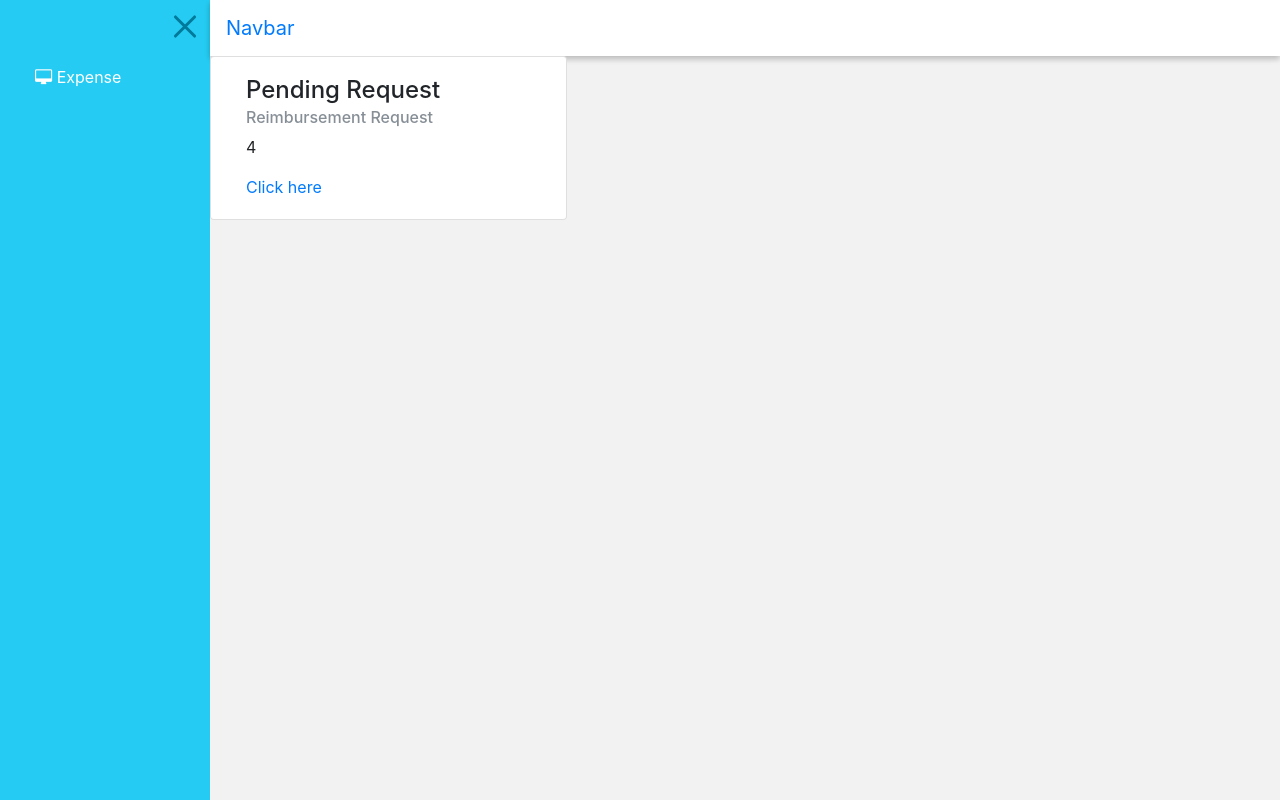
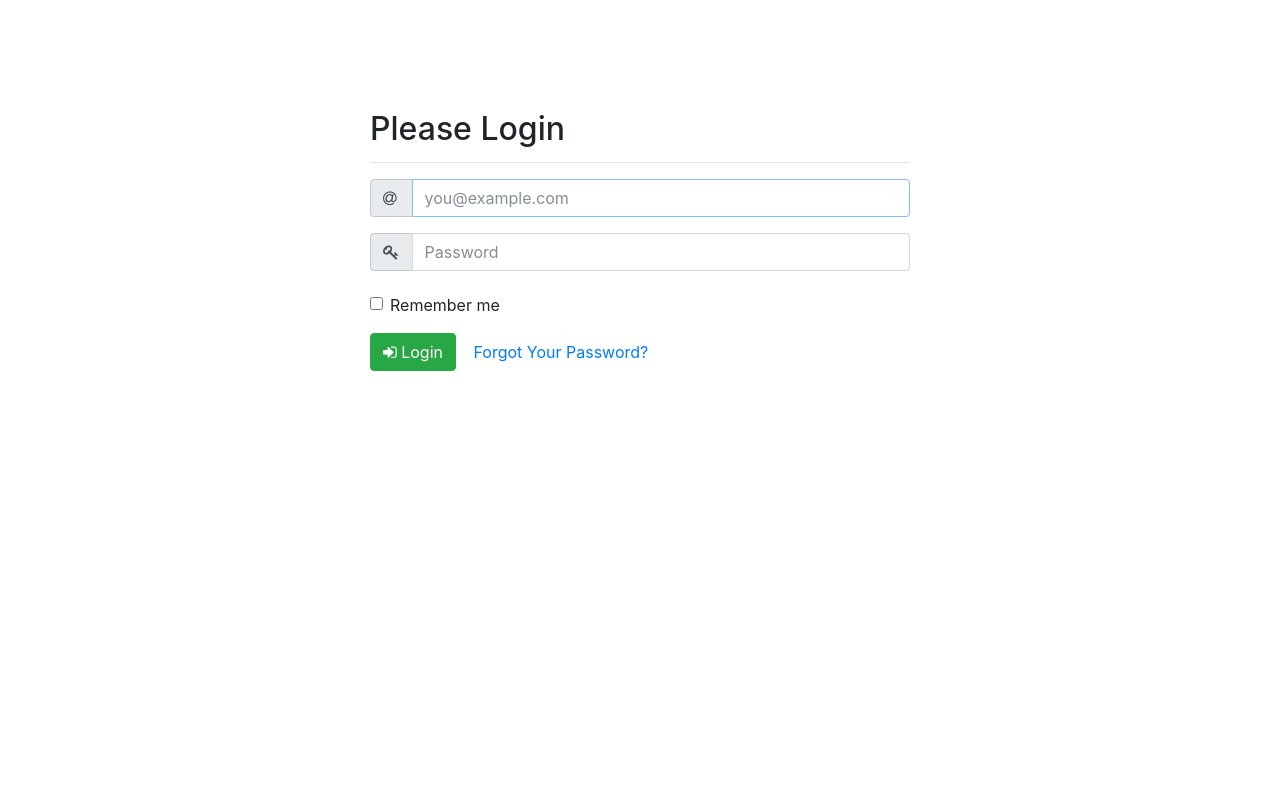
Before and after one commit to Jcarnecer/expense, a CodeIgniter app: page /expense/ in a window 1280 px wide. Run offline with CodeIgniter, Linux system fonts and the light colour scheme; data comes from the database, SQL or seed files in the repository; some libraries are stand-ins or nearby versions.

Commit message:
login form

```diff
--- /dev/null
+++ b/application/config/form_validation.php
@@ -0,0 +1,43 @@
+<?php
+defined('BASEPATH') OR exit('No direct script access allowed');
+$config =
+[
+    'login_validate'
+    =>	[
+            [
+                'field'		=> 	'email',
+                'label'   	=> 	'Email address',
+                'rules'   	=> 	'required|valid_email'
+            ],
+
+            [
+                'field'		=> 	'password',
+                'label'   	=> 	'Password',
+                'rules'  	=> 	'required',
+            ],
+        ],
+
+    'reg_validate'
+    =>	[
+            [
+                'field'		=> 	'email',
+                'label'   	=> 	'Email address',
+                'rules'   	=> 	'required|valid_email|is_unique[users.email]',
+                'errors'    => [
+                                    'is_unique' => '%s already taken.'
+                                ]
+            ],
+
+            [
+                'field'		=> 	'firstname',
+                'label'   	=> 	'First name',
+                'rules'   	=> 	'required'
+            ],
+
+            [
+                'field'		=> 	'lastname',
+                'label'   	=> 	'Last name',
+                'rules'  	=> 	'required',
+            ],
+        ],
+];
--- a/application/config/routes.php
+++ b/application/config/routes.php
@@ -53,6 +53,10 @@ $route['reimbursement'] = 'expense/reimbursement';
 $route['request']   ='expense/request';
 $route['classification']    ='expense/classification';
 
-$route['default_controller'] = 'dashboard';
+//login controller
+$route['auth/login'] = 'login/auth';
+
+
+$route['default_controller'] = 'login';
 $route['404_override'] = '';
 $route['translate_uri_dashes'] = FALSE;
--- /dev/null
+++ b/application/controllers/Login.php
@@ -0,0 +1,57 @@
+<?php
+defined('BASEPATH') OR exit('No direct script access allowed');
+
+class Login extends MY_Controller {
+
+    public function index() {
+        parent::loginpage('login/index',
+            [
+                'title' => 'Login',
+            ]
+        );
+    }
+
+    public function auth() {
+
+                if($this->form_validation->run('login_validate') == FALSE) {
+                    echo json_encode(validation_errors());
+                } else {
+                    $email = clean_data($this->input->post('email'));
+                    $password = clean_data($this->input->post('password'));
+                    $where = array('email'=>$email);
+                    $get_user = $this->Crud_model->fetch_tag_row('*','users',$where);
+
+                    if($get_user) {
+                        $check_password = $get_user->password;
+                        if(password_verify($password,$check_password)) {
+
+                            if($get_user->status == 1) {
+                                $user_session = [
+                                    'id'        => $get_user->id,
+                                    'email'     => $get_user->email,
+                                    'firstname' => $get_user->firstname,
+                                    'lastname'  => $get_user->lastname,
+                                    'profile_picture'   => $get_user->profile_picture,
+                                ];
+                                $this->session->set_userdata('user_logged_in',$user_session);
+                                echo json_encode("success");
+                            }elseif($get_user->status == 0){
+                                echo json_encode("Your account is inactive. Contact our human resource department regarding this problem.");
+                            }
+
+                        }else {
+
+                            echo json_encode("Invalid Credentials");
+                        }
+
+                    }else{
+                        echo json_encode("Invalid Credentials");
+                    }
+                }
+            }
+
+            public function logout() {
+                $this->session->sess_destroy();
+                redirect('');
+            }
+}
--- a/application/core/MY_Controller.php
+++ b/application/core/MY_Controller.php
@@ -1,17 +1,29 @@
 <?php
 class MY_Controller	extends CI_Controller
 {
-
-
 	function __construct() {
 
 		parent::__construct();
 		$this->load->helper('encryption_helper');
+		$this->load->library('user');
 		$this->load->model('Crud_model');
 
+	}
+
+	private function no_session() {
+        if(!$this->session->userdata('user_logged_in')) {
+            redirect('login');
+        }
+    }
+
+    private function with_session() {
+    	if($this->session->userdata('user_logged_in')) {
+            redirect('dashboard');
+        }
     }
 
 	function mainpage($location,$data=array()) {
+		$this->no_session();
 		$this->load->view('include/header',$data);
 		$this->load->view('include/sidebar');
 		$this->load->view('include/topbar');
@@ -19,4 +31,13 @@ class MY_Controller	extends CI_Controller
 		$this->load->view('include/footer');
 	}
 
+	function loginpage($location,$data=array()) {
+		$this->with_session();
+		// $this->load->view('include/header',$data);
+		// $this->load->view('include/sidebar');
+		// $this->load->view('include/topbar');
+		$this->load->view($location,$data);
+		// $this->load->view('include/footer');
+	}
+
 }
--- /dev/null
+++ b/application/libraries/User.php
@@ -0,0 +1,23 @@
+<?php
+if (!defined('BASEPATH')) exit('No direct access allowed');
+
+class User {
+
+	protected $CI;
+
+    public function __construct() {
+        $this->CI =& get_instance();
+        $this->CI->load->model('Crud_model');
+    }
+
+    public function info($col) {
+        $sess = $this->CI->session->userdata('user_logged_in');
+        $where = [ 'id' => $sess['id'] ];
+        $userinfo = $this->CI->Crud_model->fetch_tag_row('*','users',$where);
+        if(!$userinfo == NULL) {
+            return $userinfo->$col;
+        }else{
+            echo "Opps! Something went Wrong!";
+        }
+    }
+}
--- a/application/views/include/header.php
+++ b/application/views/include/header.php
@@ -37,6 +37,10 @@ defined('BASEPATH') OR exit('No direct script access allowed');
 				<script>
 					fetch_reimbursement();
 				</script>
-		<?php } ?>
+			<?php }elseif($segment == 'users'){ ?>
+				<script src="assets/js/register.js">
+				</script>
+
+			<?php } ?>
 	</head>
 	<body>
--- /dev/null
+++ b/application/views/login/index.php
@@ -0,0 +1,97 @@
+<!DOCTYPE html>
+<html lang="en">
+<head>
+    <base href="<?php echo base_url();?>" />
+    <meta charset="UTF-8">
+    <meta name="viewport" content="width=device-width, initial-scale=1.0">
+    <meta http-equiv="X-UA-Compatible" content="ie=edge">
+    <script src="https://cdnjs.cloudflare.com/ajax/libs/jquery/3.2.1/jquery.min.js"></script>
+
+    <title><?= $title ?></title>
+    <link rel="stylesheet" href="https://maxcdn.bootstrapcdn.com/font-awesome/4.6.1/css/font-awesome.min.css">
+    <link rel="stylesheet" href="https://maxcdn.bootstrapcdn.com/bootstrap/4.0.0-beta/css/bootstrap.min.css">
+    <script src="https://maxcdn.bootstrapcdn.com/bootstrap/4.0.0-beta/js/bootstrap.min.js"></script>
+    <script>
+        var base_url = window.location.origin+"/expense/";
+        </script>
+    <script src="assets/js/login.js"></script>
+</head>
+<style>
+.form-horizontal{
+    margin-top: 10%;
+}
+#validation {
+    display: none;
+}
+</style>
+<body>
+<div class="container">
+        <form class="form-horizontal" role="form" method="POST" id="login-form">
+            <div class="row">
+                <div class="col-md-3"></div>
+                <div class="col-md-6">
+                    <h2>Please Login</h2>
+                    <div class="alert alert-danger text-center " id="validation">
+                    </div>
+                    <hr>
+                </div>
+            </div>
+            <div class="row">
+                <div class="col-md-3"></div>
+                <div class="col-md-6">
+                    <div class="form-group has-danger">
+                        <label class="sr-only" for="email">E-Mail Address</label>
+                        <div class="input-group mb-2 mr-sm-2 mb-sm-0">
+                            <div class="input-group-addon" style="width: 2.6rem"><i class="fa fa-at"></i></div>
+                            <input type="text" name="email" class="form-control" id="email"
+                                   placeholder="you@example.com"  autofocus>
+                        </div>
+                    </div>
+                </div>
+            </div>
+            <div class="row">
+                <div class="col-md-3"></div>
+                <div class="col-md-6">
+                    <div class="form-group">
+                        <label class="sr-only" for="password">Password</label>
+                        <div class="input-group mb-2 mr-sm-2 mb-sm-0">
+                            <div class="input-group-addon" style="width: 2.6rem"><i class="fa fa-key"></i></div>
+                            <input type="password" name="password" class="form-control" id="password"
+                                   placeholder="Password" >
+                        </div>
+                    </div>
+                </div>
+                <div class="col-md-3">
+                    <div class="form-control-feedback">
+                        <span class="text-danger align-middle">
+                        <!-- Put password error message here -->
+                        </span>
+                    </div>
+                </div>
+            </div>
+            <div class="row">
+                <div class="col-md-3"></div>
+                <div class="col-md-6" style="padding-top: .35rem">
+                    <div class="form-check mb-2 mr-sm-2 mb-sm-0">
+                        <label class="form-check-label">
+                            <input class="form-check-input" name="remember"
+                                   type="checkbox" >
+                            <span style="padding-bottom: .15rem">Remember me</span>
+                        </label>
+                    </div>
+                </div>
+            </div>
+            <div class="row" style="padding-top: 1rem">
+                <div class="col-md-3"></div>
+                <div class="col-md-6">
+                    <button type="submit" class="btn btn-success" id="login"><i class="fa fa-sign-in" id="signin-icon"></i> Login</button>
+
+                    <a class="btn btn-link" id="forgot-passowrd" href="">Forgot Your Password?</a>
+                </div>
+            </div>
+        </form>
+    </div>
+
+
+</body>
+</html>
--- /dev/null
+++ b/assets/js/login.js
@@ -0,0 +1,28 @@
+
+
+$(document).ready(function(){
+    $("#login-form").on('submit',function(e) {
+        $.ajax({
+            url: base_url + 'auth/login',
+            data:$("#login-form").serialize(),
+            type: "POST",
+            success: function(data) {
+                var result = JSON.parse(data);
+                if(result === 'success'){
+                    $("#signin-icon").removeClass('fa fa-sign-in');
+                    $("#signin-icon").addClass('fa fa-spinner fa-pulse fa-fw');
+                    $("#validation").hide();
+                    $("#forgot-password").hide();
+                    window.location.href=base_url+"dashboard";
+
+                }else{
+                    $("#validation").html(result);
+                    $("#validation").show();
+                }
+            }
+        })
+
+        e.preventDefault();
+    })
+
+})
```
Also changed, not shown: application/controllers/Users.php (added, +32 -0 lines), application/views/users/index.php (added, +87 -0 lines), assets/js/register.js (added, +25 -0 lines), application/views/expense/reimbursement.php (line endings or trailing spaces).
